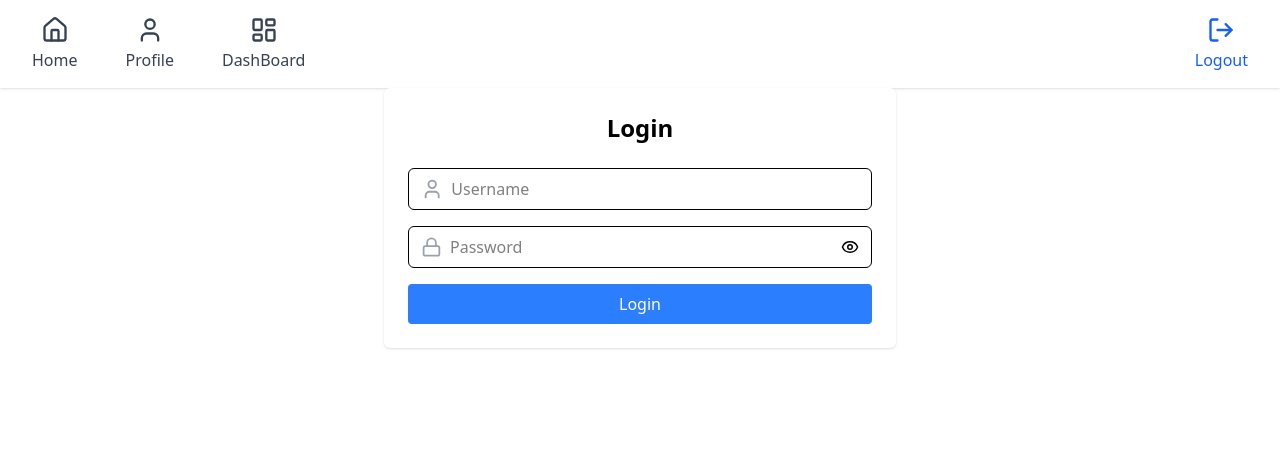
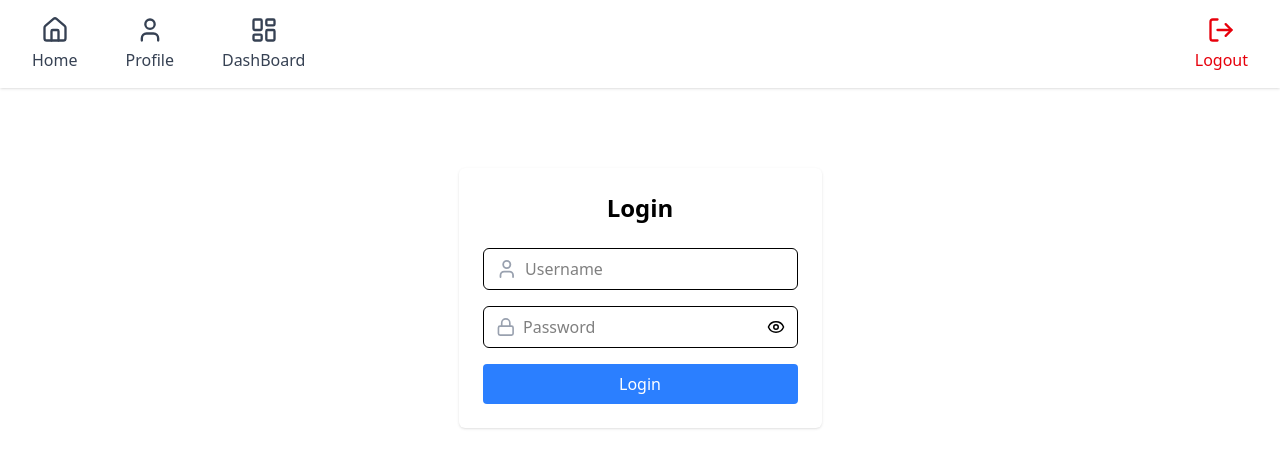
Before and after one commit to Asciugano/health_stream, a React (Vite) app in the folder frontend/: page /login in a window 1280 px wide. Shown: the top 468 px of the page. Built offline with nearby package versions, Linux system fonts and the light colour scheme.

Commit message:
migliorata la navbar ulteriormente

```diff
--- a/frontend/src/components/NavItem.jsx
+++ b/frontend/src/components/NavItem.jsx
@@ -1,3 +1,4 @@
+import { LogOut } from "lucide-react";
 import React from "react";
 import { useLocation, useNavigate } from "react-router-dom";
 
@@ -8,13 +9,13 @@ function NavItem({ icon: Icon, label, to }) {
 
   return (
     <div
-      className={`flex flex-col items-center group cursor-pointer px-4 py-2 transition-all duration-200 ${isActive ? "text-blue-600" : "text-gray-700"}`}
+      className={`flex flex-col items-center group cursor-pointer px-4 py-2 transition-all duration-200 ${isActive ? Icon === LogOut ? "text-red-600" : "text-blue-600" : "text-gray-700"}`}
       onClick={() => navigate(to)}
     >
-      <Icon className="transition-transform duration-200 group-hover:scale-90" size={28} />
+      <Icon size={28} />
       <div className="relative mt-1">
-        <span>{label}</span>
-        <span className="absolute left-0 bottom-0 w-full h-[2px] bg-blue-600 scale-x-0 transition-transform duration-200 group-hover:scale-x-100"></span>
+        <span className="transition-transform duration-200 group-hover:scale-110">{label}</span>
+        <span className={`absolute left-0 bottom-0 w-full h-[2px] ${Icon === LogOut ? "bg-red-600" : "bg-blue-600"} scale-x-0 transition-transform duration-200 group-hover:scale-x-100`}></span>
       </div>
     </div>
   )
--- a/frontend/src/pages/LoginPage.jsx
+++ b/frontend/src/pages/LoginPage.jsx
@@ -3,7 +3,9 @@ import LoginComponent from "../components/LoginComponent";
 
 function LoginPage({ token, setToken }) {
   return (
-    <LoginComponent onLogin={setToken} />
+    <div className="flex justify-center min-h-[calc(100vh-64px)] pt-20 items-start">
+      <LoginComponent onLogin={setToken} />
+    </div>
   )
 }
 
```
